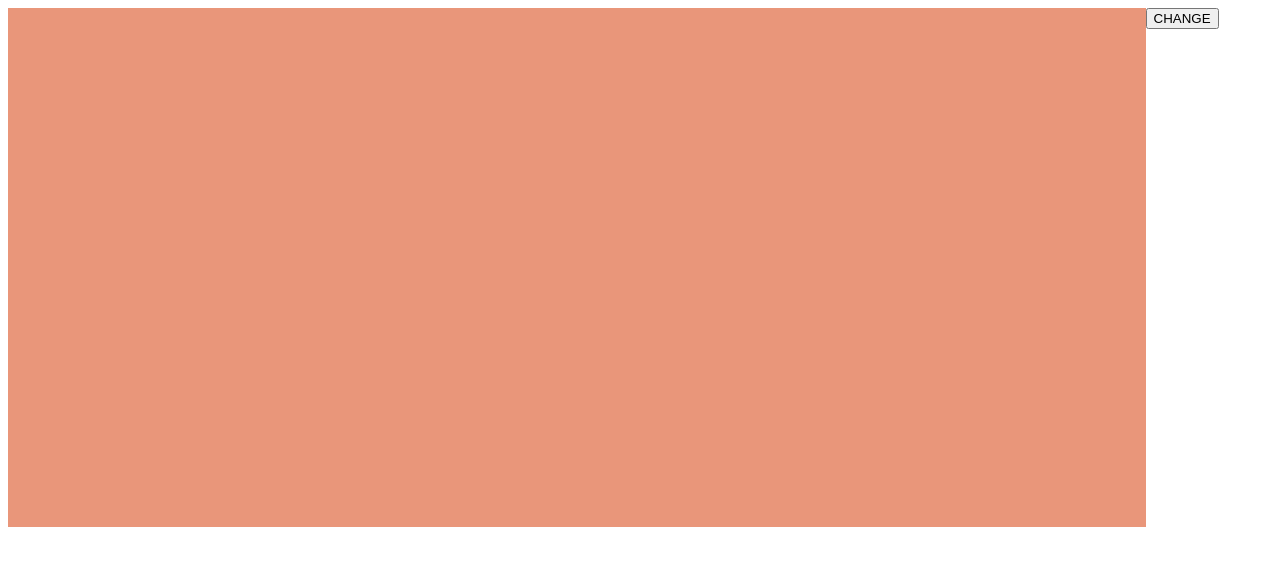
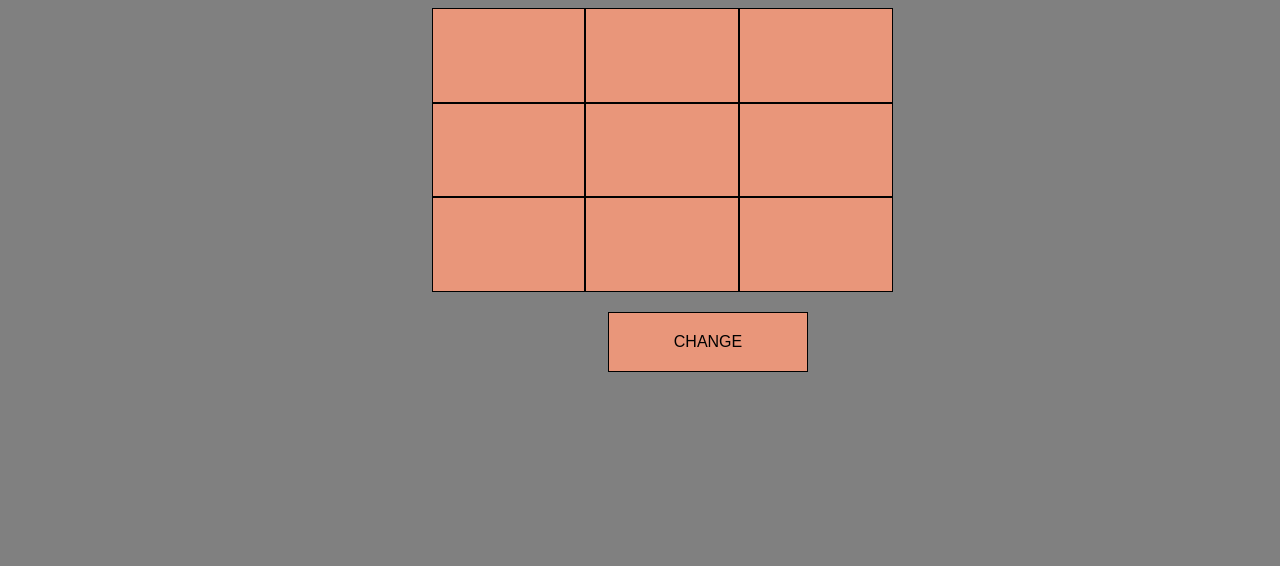
Before and after one commit to Ishouq/midTerm, a plain HTML site: page randomColor.html in a window 1280 px wide. Drawn offline with Linux system fonts and the light colour scheme.

Commit message:
Add files via upload

```diff
--- a/randomColor.html
+++ b/randomColor.html
@@ -6,18 +6,18 @@
     <link rel="stylesheet" href="style.css">
   </head>
   <body>
-    <div id="container">
-      <div class="square"><h1></h1></div>
-      <div class="square"><h1></h1></div>
-      <div class="square"><h1></h1></div>
-      <div class="square"><h1></h1></div>
-      <div class="square"><h1></h1></div>
-      <div class="square"><h1></h1></div>
-      <div class="square"><h1></h1></div>
-      <div class="square"><h1></h1></div>
-      <div class="square"><h1></h1></div>
-      <input type="button" id="change" value="CHANGE" />
+    <div class="bigSquare">
+      <div class="square"><p></p></div>
+      <div class="square"><p></p></div>
+      <div class="square"><p></p></div>
+      <div class="square"><p></p></div>
+      <div class="square"><p></p></div>
+      <div class="square"><p></p></div>
+      <div class="square"><p></p></div>
+      <div class="square"><p></p></div>
+      <div class="square"><p></p></div>
     </div>
+    <input type="button" id="change" value="CHANGE" />
 
     <script src="script.js" charset="utf-8">
 
--- a/script.js
+++ b/script.js
@@ -3,11 +3,10 @@ function randomColor(){
   var i;
   for(i=0;i<=9;i++){
     document.getElementsByClassName("square")[i].style.backgroundColor=getRandomColor();
-    document.getElementsByTagName("h1")[i].innerHTML=Math.floor(Math.random() * 9) + 1;
+    document.getElementsByClassName("square")[i].innerHTML=Math.floor(Math.random() * 9) + 1;
   }
 
 }
-
 
 function getRandomColor() {
   var letters = '0123456789ABCDEF';
@@ -20,7 +19,7 @@ function getRandomColor() {
 
 var text;
 function disappear(pass){
+  text+= pass.innerHTML+" , ";
   pass.style.visibility="hidden";
-  text+=","+pass.innerHTML;
-alert("the order in which the numbers disappear is"+text);
+  alert("the order in which the numbers disappear is "+ text);
 }
--- a/style.css
+++ b/style.css
@@ -1,20 +1,51 @@
-
+body{
+  background-color: gray;
+}
+hr{
+  width: 80%;
+  border: 4px solid darksalmon;
+}
 .square{
-    width: 30%;
-    background-color: darksalmon;
-    padding-bottom: 12%;
-    float: left;
+  background-color: darksalmon;
+  border:1px solid black;
+  width: 30%;
+  padding-top: 12%;
+  float:right;
+  text-align: center;
+  font-size: 2rem;
 }
 .bigSquare{
-  margin: 0 auto;
+    display: block;
+    margin-left: auto;
+    margin-right: auto;
+    width: 40%;
 }
-.change{
-  display: block;
+#change ,#finish{
+  font-size: 1em;
+  display: inline-block;
+  width: 200px;
+  margin-top: 20px;
+  margin-left: 600px;
+  padding: 20px;
+  background-color: darksalmon;
+  color: black;
+  border: 1px solid black;
+  text-align: center;
 }
-.dsquare{
-  border:1px solid black;
-  width: 30%;
-  padding-bottom: 12%;
-  float:left;
-  background-color: darksalmon;
+#change:hover, #finish:hover{
+  background-color: white;
 }
+
+.container{
+  text-align: center;
+}
+
+a {
+  text-decoration: none;
+  color: black;
+}
+
+a:hover{
+  text-decoration: none;
+  color: darksalmon;
+}
```
Also changed, not shown: disappearingNumbers.html (+10 -11 lines), index.html (+4 -1 lines).
